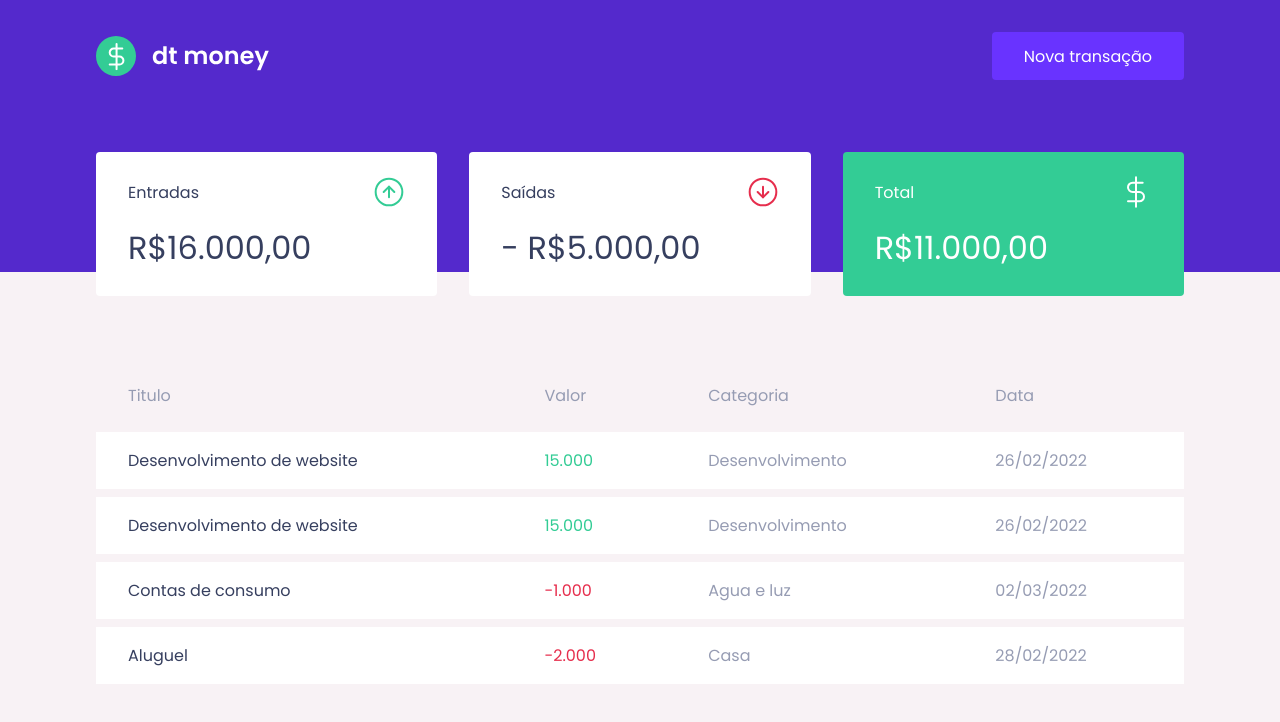
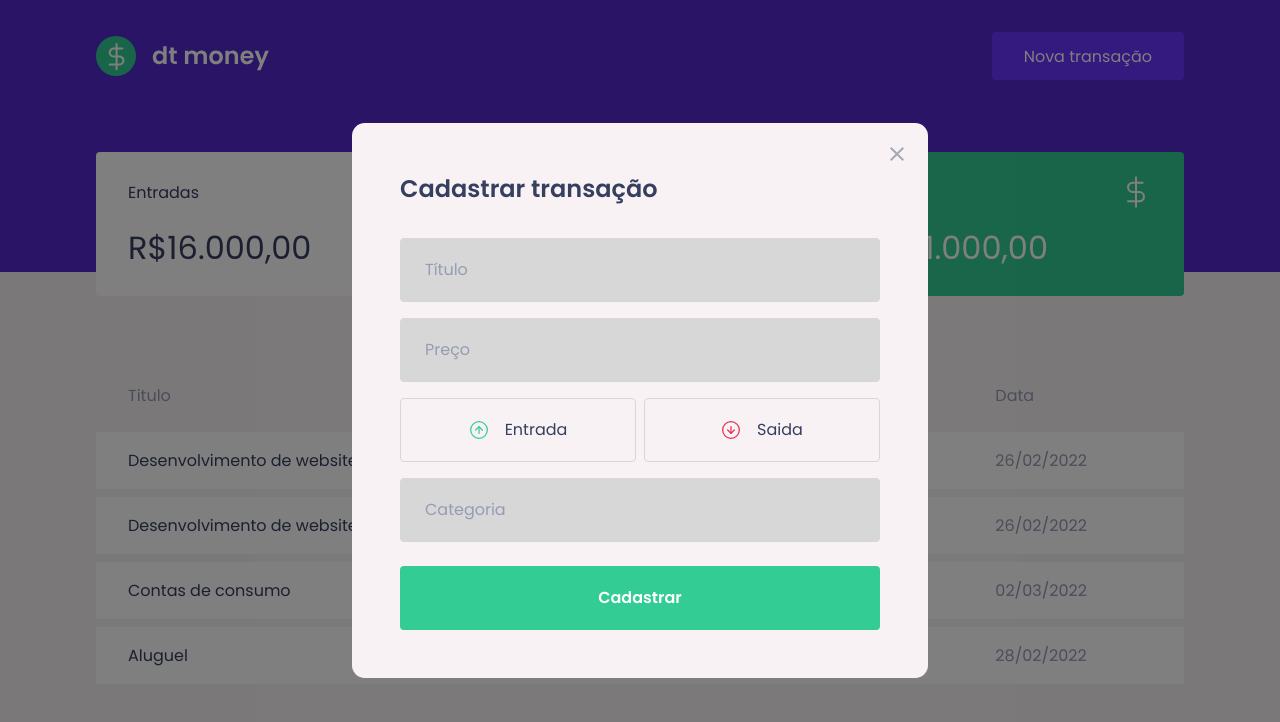
Before and after one commit to Gilbertoaleite/dtmoney-reactjs-aula-rocketseat, a React (Create React App) app: page / in a window 1280 px wide. Both pictures are taken after a click on the button "Nova transação". Shown: the top 722 px of the page. Built offline with nearby package versions, Linux system fonts and the light colour scheme; no server answers; what miragejs would draw is missing.

Commit message:
concluindo o modal da home

```diff
--- a/package.json
+++ b/package.json
@@ -5,8 +5,10 @@
   "dependencies": {
     "axios": "^0.26.0",
     "miragejs": "^0.1.43",
+    "polished": "^4.1.4",
     "react": "^17.0.2",
     "react-dom": "^17.0.2",
+    "react-modal": "^3.14.4",
     "react-scripts": "5.0.0",
     "styled-components": "^5.3.3",
     "typescript": "^4.4.2",
@@ -20,6 +22,7 @@
     "@types/node": "^16.7.13",
     "@types/react": "^17.0.20",
     "@types/react-dom": "^17.0.9",
+    "@types/react-modal": "^3.13.1",
     "@types/styled-components": "^5.1.24"
   },
   "scripts": {
--- a/src/App.tsx
+++ b/src/App.tsx
@@ -1,13 +1,30 @@
+
+import { useState } from 'react';
 import { Dashboard } from './components/Dashboard';
 import { Header } from './components/Header';
+import { Modal } from './components/NewTransactionModal';
 import { GlobalStyle } from './styles/global';
 
 export function App() {
-  return (
-    <>
-      <Header />
-      <Dashboard/>
-      <GlobalStyle/>
-    </>
-  );
+const [isNewTransactionModalOpen, setIsNewTransactionModalOpen] =
+		useState(false);
+
+	function handleOpenNewTransactionModal() {
+		setIsNewTransactionModalOpen(true);
+	}
+
+	function handleCloseNewTransactionModal() {
+		setIsNewTransactionModalOpen(false);
+	}
+   return (
+			<>
+				<Header onOpenNewTransactionModal={handleOpenNewTransactionModal} />
+				<Dashboard />
+				<Modal
+					isOpen={isNewTransactionModalOpen}
+					onRequestClose={handleCloseNewTransactionModal}
+				/>
+				<GlobalStyle />
+			</>
+		);
 }
--- a/src/components/Header/index.tsx
+++ b/src/components/Header/index.tsx
@@ -2,13 +2,20 @@ import logoImg from '../../assets/img/logo.svg';
 import { Container, Content } from './styles';
 
 
-export function Header() {
+interface HeaderProps{
+   onOpenNewTransactionModal: () => void;
+}
+
+export function Header({onOpenNewTransactionModal}: HeaderProps) {
    return (
-      <Container>
-         <Content>
-			<img src={logoImg} alt='dt money' />
-				<button type='button'>Nova transação</button>
-		</Content>
-      </Container>
+			<Container>
+				<Content>
+					<img src={logoImg} alt='dt money' />
+					<button type='button' onClick={onOpenNewTransactionModal}>
+						Nova transação
+					</button>
+
+				</Content>
+			</Container>
 		);
 }
--- /dev/null
+++ b/src/components/NewTransactionModal/index.tsx
@@ -0,0 +1,48 @@
+import ReactModal from 'react-modal';
+import incomeImg from '../../assets/img/income.svg';
+import outcomeImg from '../../assets/img/outcome.svg';
+import closeImg from '../../assets/img/close.svg';
+import { Container, TransactionContainer } from './styles';
+
+interface ModalProps {
+	isOpen: boolean;
+	onRequestClose: () => void;
+}
+export function Modal({isOpen, onRequestClose}: ModalProps) {
+
+	return (
+		<ReactModal
+			isOpen={isOpen}
+			onRequestClose={onRequestClose}
+			overlayClassName='react-modal-overlay'
+			className='react-modal-content'
+		>
+			<Container>
+				<button className='close' type='button'>
+					<img src={closeImg} onClick={onRequestClose} alt='Fechar modal' />
+				</button>
+				<h2>Cadastrar transação</h2>
+
+				<input placeholder='Título' type='text' />
+
+				<input placeholder='Preço' type='number' />
+
+				<TransactionContainer>
+					<button type='button'>
+						<img src={incomeImg} alt='Entrada' />
+						<span>Entrada</span>
+					</button>
+
+					<button type='button'>
+						<img src={outcomeImg} alt='Saida' />
+						<span>Saida</span>
+					</button>
+				</TransactionContainer>
+
+				<input placeholder='Categoria' type='text' />
+
+				<button type='submit'>Cadastrar</button>
+			</Container>
+		</ReactModal>
+	);
+}
--- /dev/null
+++ b/src/components/NewTransactionModal/styles.ts
@@ -0,0 +1,95 @@
+/** @format */
+
+import styled from 'styled-components';
+import {darken} from 'polished';
+
+export const Container = styled.form`
+
+
+	h2{
+		color: var(--text-title);
+		font-size:1.5rem;
+		font-weight:600;
+		margin-bottom:2rem;
+
+
+	}
+	input{
+		width:100%;
+		padding:0 1.5rem;
+		height:4rem;
+		border-radius:0.25rem;
+
+		border:1px solid #d7d7d7;
+		background:#d7d7d7;
+
+		font-weight:400;
+		font-size:1rem;
+
+		&::placeholder{
+			color: var(--text-body);
+		}
+		& + input{
+			margin-top:1rem;
+		}
+	}
+	button[type=submit]{
+		width:100%;
+		margin-top: 1.5rem;
+		padding:0 1.5rem;
+		height:4rem;
+		background:var(--green);
+		color:#fff;
+		border-radius:0.25rem;
+		border:0;
+		font-size:1rem;
+		font-weight:600;
+		transition: 0.25s;
+
+		&:hover{
+			filter:brightness(0.9);
+		}
+	}
+
+`;
+
+export const TransactionContainer = styled.div`
+	margin: 1rem 0;
+	display:grid;
+	grid-template-columns: 1fr 1fr;
+	gap: 0.5rem;
+
+	button{
+		height: 4rem;
+		border:1px solid #d7d7d7;
+		border-radius:0.25rem;
+
+		background: transparent;
+
+		display:flex;
+		align-items: center;
+		justify-content:center;
+
+		img{
+			width:20px;
+			height: 20px;
+		}
+		span{
+			display:inline-block;
+			margin-left: 1rem;
+			font-size:1rem;
+			color: var(--text-title);
+		}
+
+		transition: border-color(0.2s);
+
+		&:hover{
+			border-color:${darken(0.1, '#d7d7d7')};
+		}
+	}
+
+
+
+
+
+`;
--- a/src/styles/global.ts
+++ b/src/styles/global.ts
@@ -56,4 +56,42 @@ button{
    cursor:not-allowed;
 }
 
+.react-modal-overlay{
+background: rgba(0, 0, 0,0.5);
+
+   position: fixed;
+   top: 0;
+   bottom: 0;
+   right: 0;
+   left: 0;
+
+   display:flex;
+   align-items: center;
+   justify-content: center;
+}
+
+.react-modal-content{
+
+   width: 100%;
+   max-width:576px;
+   background: var(--background);
+   padding: 3rem;
+   position: relative;
+   border-radius: 0.8rem;
+}
+
+.close {
+
+      position:absolute;
+      right: 1.5rem;
+      top: 1.5rem;
+      border:0;
+      background:transparent;
+      transparent: filter 0.25s;
+
+      &:hover{
+         filter:brightness(0.8);
+      }
+	}
+
 `;
```
Also changed, not shown: 2 other files (tests, documents, lock files or other folders).
